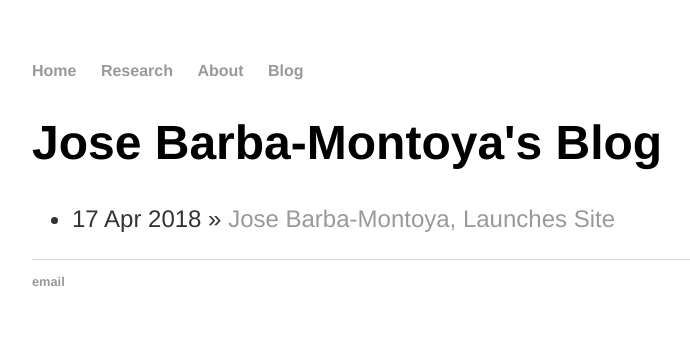
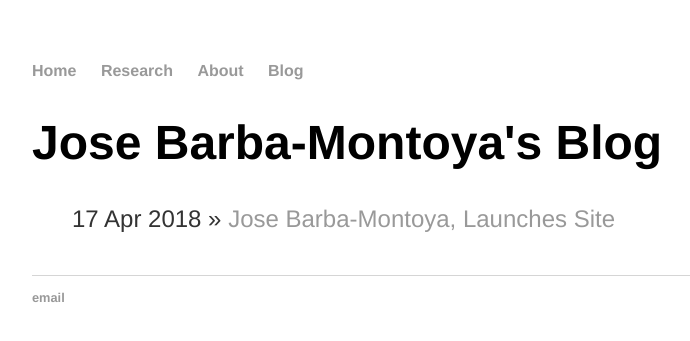
Before and after one commit to josebarbamontoya/josebarbamontoya.github.io, a Jekyll site: the page built from blog/index.html, in a window 1280 px wide. Shown: the top 341 px of the page, without its empty margins (160-850 px from the left). Built offline with Jekyll 4.4.1, drawn with Linux system fonts in a browser that asks for light colours.

Commit message:
Update main.css

```diff
--- a/css/main.css
+++ b/css/main.css
@@ -15,3 +15,7 @@
 nav ul li, footer ul li { display: inline; margin-right: 20px; }
 
 footer { border-top: 1px solid #d5d5d5; font-size: .8em; }
+
+/* Blog */
+ul.posts { margin: 20px auto 40px; font-size: 1.5em; }
+ul.posts li { list-style: none; }
```
